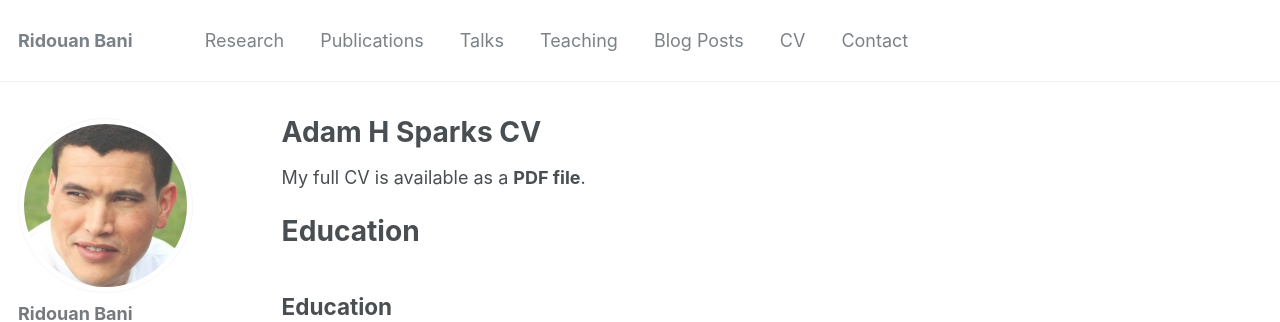
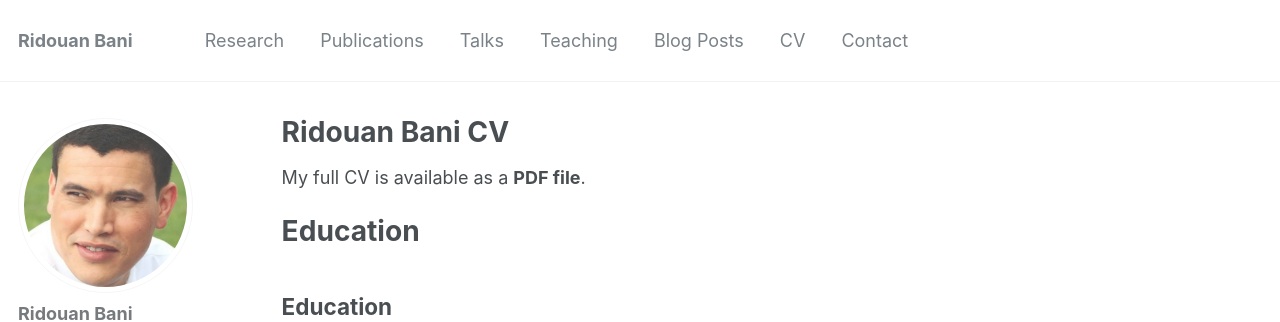
Before and after one commit to RidouanBani/RidouanBani.github.io, a Jekyll site: the page built from _pages/cv.md, in a window 1280 px wide and 900 px high. Shown: the top 322 px of the window. Built offline with Jekyll 4.4.1, drawn with Linux system fonts in a browser that asks for light colours; some web fonts are replaced.

Commit message:
Update cv.md

```diff
--- a/_pages/cv.md
+++ b/_pages/cv.md
@@ -1,6 +1,6 @@
 ---
 layout: archive
-title: "Adam H Sparks CV"
+title: "Ridouan Bani CV"
 permalink: /cv/
 author_profile: true
 redirect_from:
```
